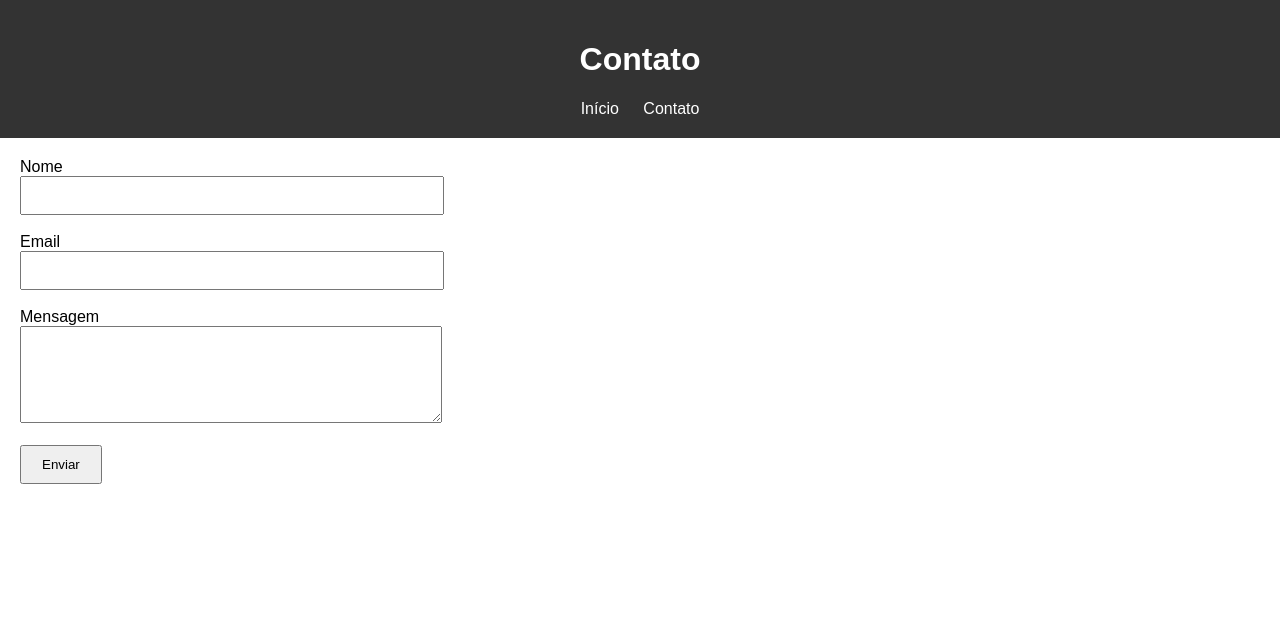
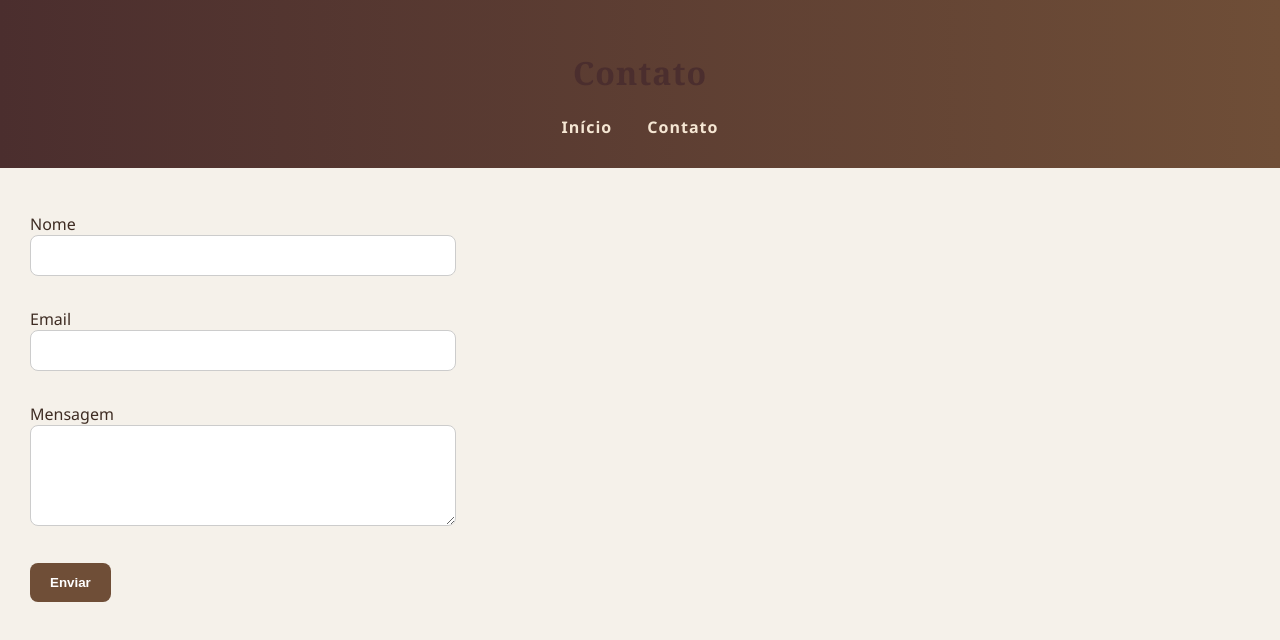
Before and after one commit to v1n0czsx/projeto_cafeteria, a website: page public/contato.html in a window 1280 px wide. Drawn offline with Linux system fonts and the light colour scheme.

Commit message:
Revamp CSS styles for improved layout and design

```diff
--- a/public/style.css
+++ b/public/style.css
@@ -1,39 +1,108 @@
 body{
-font-family: Arial, sans-serif;
+  font-family: 'Segoe UI', Tahoma, Geneva, Verdana, sans-serif;
   margin:0;
   padding:0;
+  background:#f5f1ea;
+  color:#3e2c23;
 }
+
+/* HEADER */
 header{
-background:#333;
+  background:linear-gradient(90deg, #4b2e2e, #6f4e37);
   color:white;
-padding:20px;
+  padding:30px 20px;
   text-align:center;
+  letter-spacing:1px;
 }
+
+/* NAV */
 nav{
-margin-top:10px;
+  margin-top:15px;
 }
+
 nav a{
-color:white;
+  color:#f5e6d3;
   text-decoration:none;
-margin:10px;
+  margin:0 15px;
+  font-weight:bold;
+  transition:0.3s;
 }
+
+nav a:hover{
+  color:#ffd7a0;
+}
+
+/* MAIN */
 main{
-padding:20px;
+  padding:30px;
 }
+
+/* SECTIONS */
 section{
-margin-bottom:30px;
+  margin-bottom:40px;
+  background:white;
+  padding:25px;
+  border-radius:10px;
+  box-shadow:0 4px 10px rgba(0,0,0,0.08);
 }
+
+/* TITLES */
+h1, h2{
+  font-family: 'Georgia', serif;
+  color:#4b2e2e;
+}
+
+/* LIST */
 ul{
   list-style:square;
+  padding-left:20px;
 }
+
+/* FORM */
 form{
   max-width:400px;
+  margin-top:15px;
 }
+
 input,
 textarea{
   width:100%;
-padding:10px;
+  padding:12px;
+  margin-bottom:10px;
+  border-radius:8px;
+  border:1px solid #ccc;
+  outline:none;
+  transition:0.3s;
 }
+
+input:focus,
+textarea:focus{
+  border-color:#6f4e37;
+  box-shadow:0 0 5px rgba(111,78,55,0.3);
+}
+
+/* BUTTON */
 button{
-padding:10px 20px;
+  padding:12px 20px;
+  background:#6f4e37;
+  color:white;
+  border:none;
+  border-radius:8px;
+  cursor:pointer;
+  font-weight:bold;
+  transition:0.3s;
 }
+
+button:hover{
+  background:#4b2e2e;
+  transform:scale(1.05);
+}
+
+/* FOOTER (se tiver) */
+footer{
+  background:#4b2e2e;
+  color:white;
+  text-align:center;
+  padding:15px;
+  margin-top:30px;
+}
```
Lines whose indentation alone changed are shown as unchanged.
